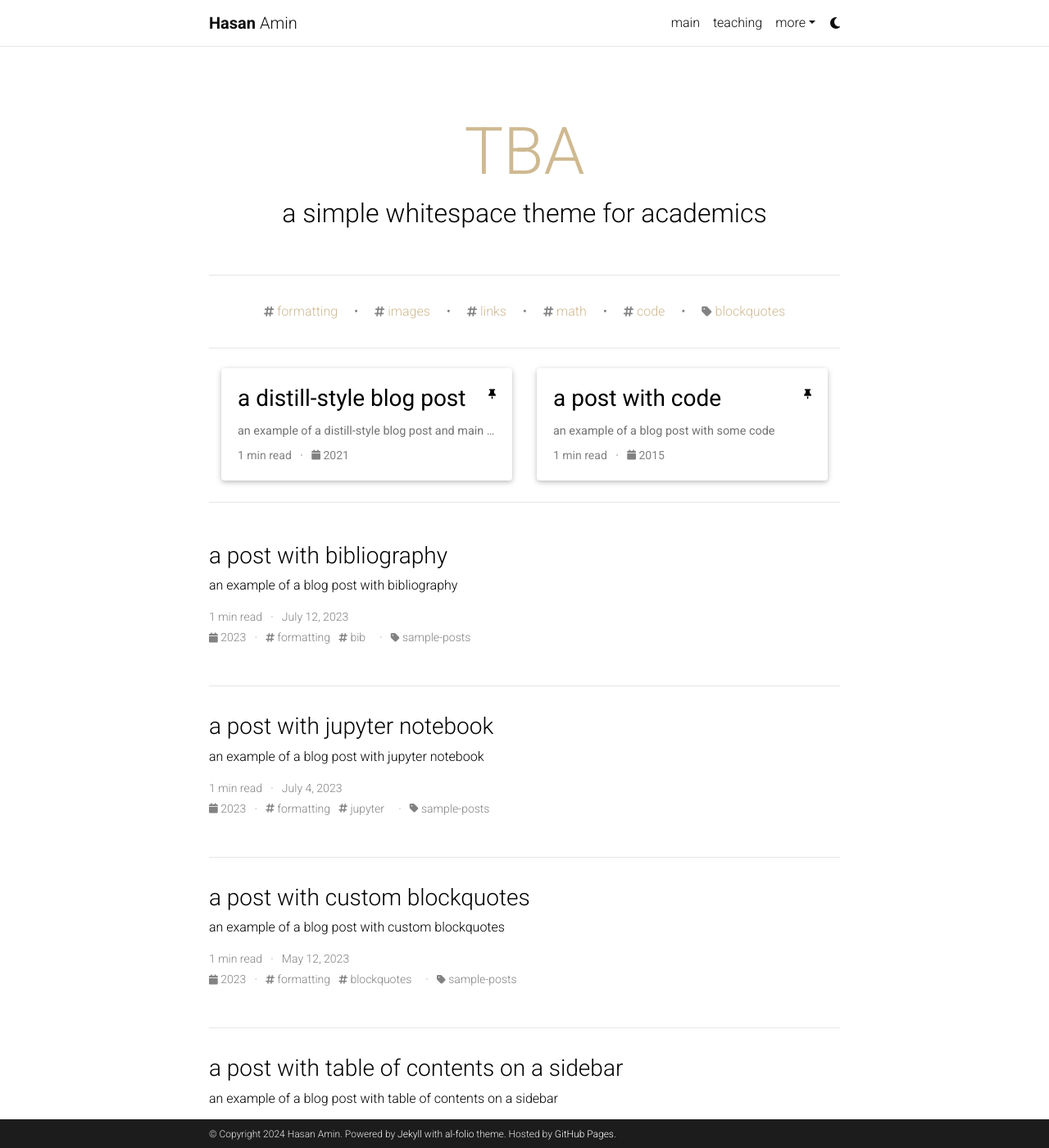
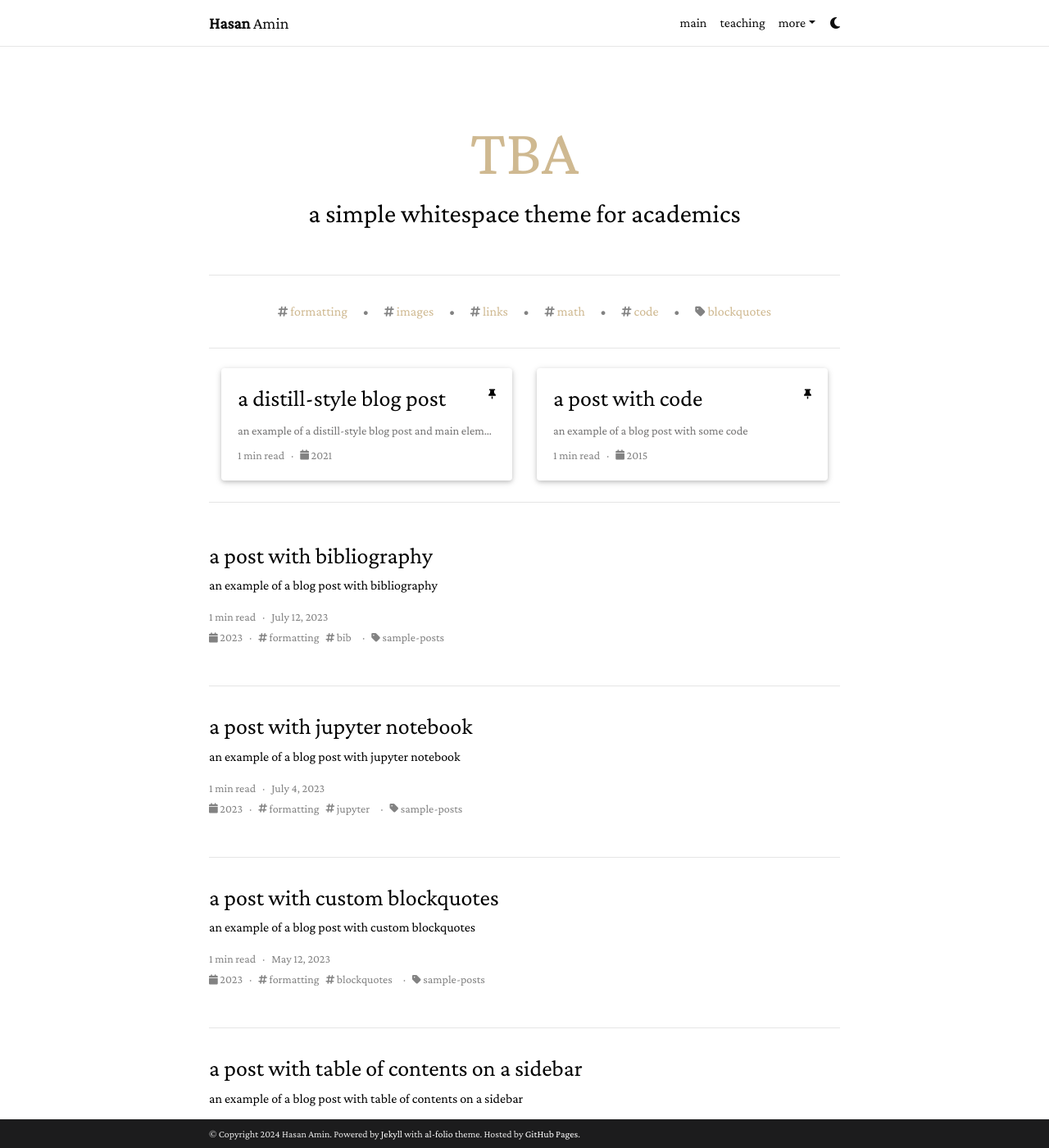
Before and after one commit to shasanamin/shasanamin.github.io, a Jekyll site: the page built from blog/index.html, in a window 1280 px wide and 1400 px high. Shown: the whole window at 82% size. Built offline with Jekyll 4.4.1, drawn with Linux system fonts in a browser that asks for light colours; the list of posts is cut into pages by our own code; comment, search, counter and statistics services are not loaded; a style sheet for code colours, icons or effects is not loaded.

Commit message:
init setup

```diff
--- a/_includes/head.html
+++ b/_includes/head.html
@@ -12,6 +12,7 @@
     <link rel="stylesheet" href="https://cdn.jsdelivr.net/npm/@fortawesome/fontawesome-free@{{ site.fontawesome.version }}/css/all.min.css" integrity="{{ site.fontawesome.integrity }}" crossorigin="anonymous">
     <link rel="stylesheet" href="https://cdn.jsdelivr.net/npm/academicons@{{ site.academicons.version }}/css/academicons.min.css" integrity="{{ site.academicons.integrity }}" crossorigin="anonymous">
     <link rel="stylesheet" type="text/css" href="https://fonts.googleapis.com/css?family=Roboto:300,400,500,700|Roboto+Slab:100,300,400,500,700|Material+Icons">
+    <link href='https://fonts.googleapis.com/css?family=Crimson Pro' rel='stylesheet'>
 
     <!-- Code Syntax Highlighting -->
     <link rel="stylesheet" href="https://cdn.jsdelivr.net/gh/jwarby/jekyll-pygments-themes@master/{{ site.highlight_theme_light | append: '.css' }}" media="" id="highlight_theme_light" />
--- a/_sass/_base.scss
+++ b/_sass/_base.scss
@@ -16,7 +16,7 @@
 li,
 span,
 strong {
-  // font-family: "Crimson Pro", serif;
+  font-family: "Crimson Pro", serif;
   color: var(--global-text-color);
 }
 
```
